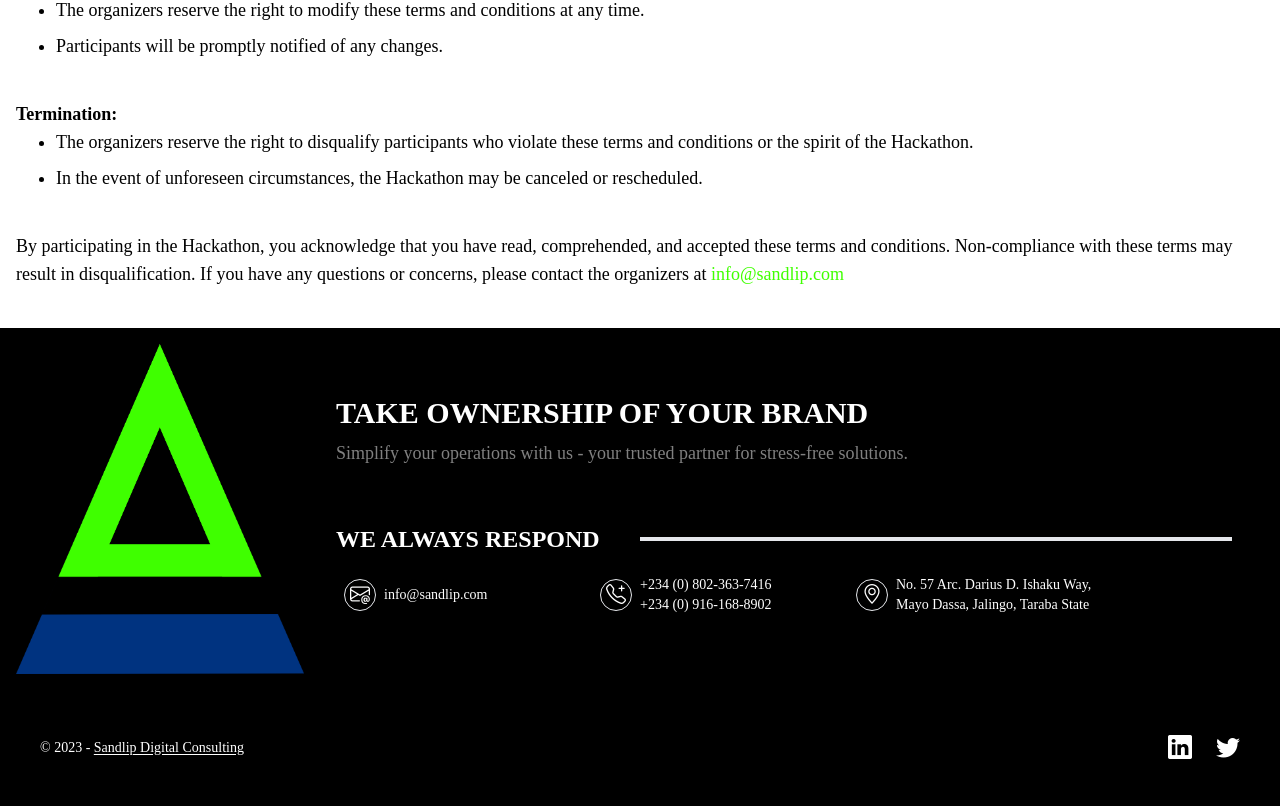
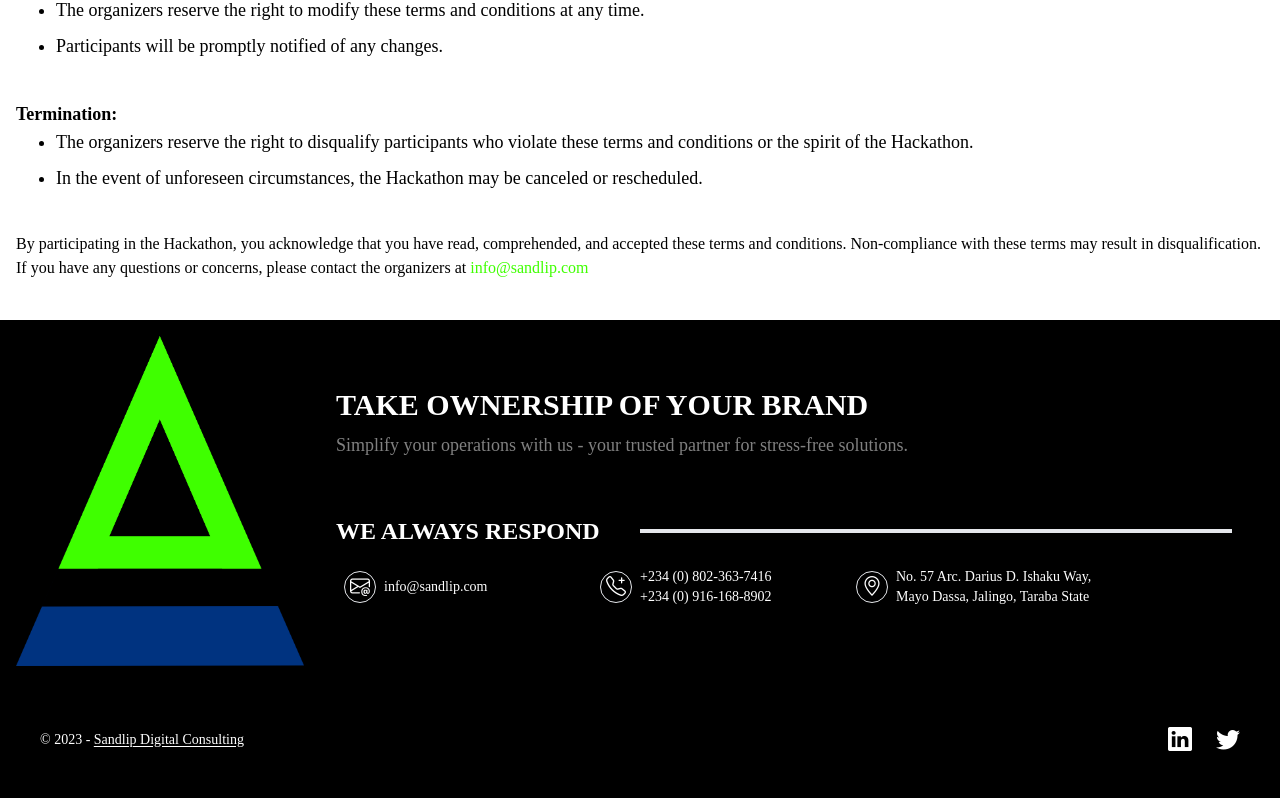
Before and after one commit to sandlip/techx, a React (Create React App) app: page /termscondition in a window 1280 px wide. Shown: the part 1812-2618 px from the top of the page. Built offline with nearby package versions, Linux system fonts and the light colour scheme; a web font is replaced by a local one.

Commit message:
created T&C page

```diff
--- a/src/page/TermsCondition.jsx
+++ b/src/page/TermsCondition.jsx
@@ -99,7 +99,7 @@ function TermsCondition() {
 							</ul>
 						</ol>
 
-						<p className="">By participating in the Hackathon, you acknowledge that you have read, comprehended, and accepted these terms and conditions. Non-compliance with these terms may result in disqualification. If you have any questions or concerns, please contact the organizers at <a href="mailto:info@sandlip.com" className="text-[#3fff00]">info@sandlip.com</a>
+						<p className="text-base">By participating in the Hackathon, you acknowledge that you have read, comprehended, and accepted these terms and conditions. Non-compliance with these terms may result in disqualification. If you have any questions or concerns, please contact the organizers at <a href="mailto:info@sandlip.com" className="text-[#3fff00]">info@sandlip.com</a>
 						</p>
 					</section>
 				</div>
```
